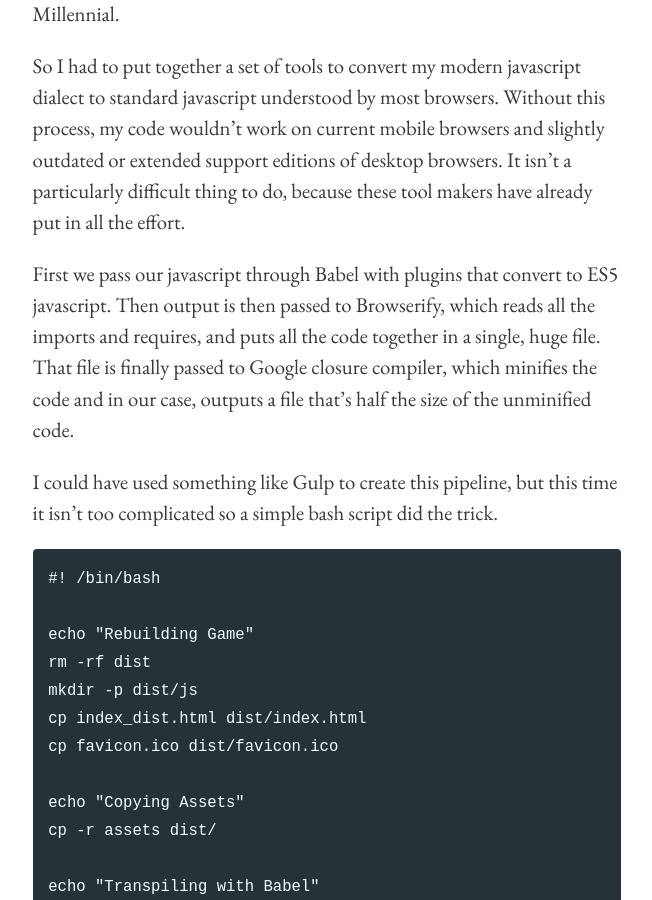
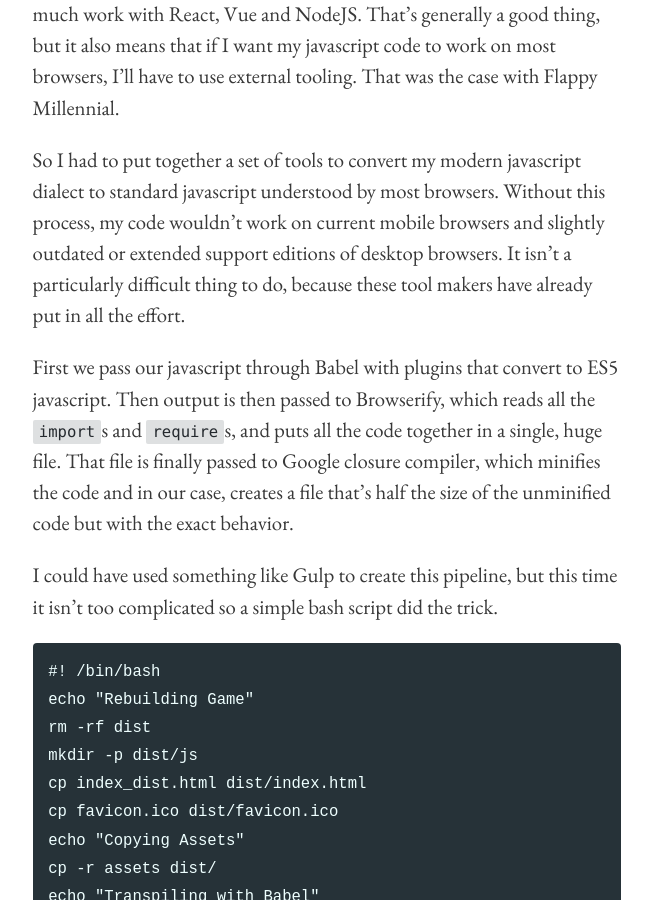
Before and after one commit to niravcodes/niravcodes.github.io, a Jekyll site: the page built from _posts/2020-06-09-flappy-millennial-an-html5-canvas-game.md, in a window 1280 px wide and 900 px high, scrolled down 6404 px. Shown: the whole window, without its empty margins (313-965 px from the left). Built offline with Jekyll 4.4.1, drawn with Linux system fonts in a browser that asks for light colours; Markdown is read by kramdown in place of the engine named in the settings; comment, search, counter and statistics services are not loaded; some of the changed text lies outside the part shown.

Commit message:
Update 2020-06-09-flappy-millennial-an-html5-canvas-game.md

```diff
--- a/_posts/2020-06-09-flappy-millennial-an-html5-canvas-game.md
+++ b/_posts/2020-06-09-flappy-millennial-an-html5-canvas-game.md
@@ -184,7 +184,7 @@
 
 ## How?
 
-The main game logic is in the `js/game.js` file. It begins by importing a bunch of classes and functions from the library, including `Character`, `Spritesheet`, `Collider`, and `StaticText`. These classes abstract the mechanism of animating on the canvas and checking for collisions among other things. These things are very helpful because the canvas API, while flexible, is very low level. For example, if you wanted to play an animation using the bare canvas API, you'd have to convert your GIF into a sequence of images and manually draw each image while also taking care of the timing and positioning. Things like that don't scale well as the game gets bigger. With my library, you can simply say `Character.runAnimation()` and the rest is taken care of for you.
+The main game logic is in the `js/game.js` file. It begins by importing a bunch of classes and functions from the library, including `Character`, `Spritesheet`, `Collider`, and `StaticText`. These classes abstract the mechanism of animating on the canvas and checking for collisions among other things. These things are very helpful because the canvas API, while flexible, is very low level. For example, if you wanted to play an animation using the bare canvas API, you'd have to convert your GIF into a sequence of images and manually draw each image while also taking care of the timing and positioning. Things like that don't scale well as the game gets bigger. With my library, you can simply say `Character.runAnimation()` and the rest is taken care of for you. The game is gradually implemented using these primitives and very simple javascript. A casual skim of the code in `js/game.js` on GitHub should be enough to get most implementation details.
 
 I made most of the art for the game myself, including our titular character Flappy Millennial. It was made using [Piskel](http://piskelapp.com/) which is a great pixel art animation software. It isn't as feature-rich as I'd like but works well right in the browser and I love it for that.
 
@@ -200,38 +200,30 @@
 
 So I had to put together a set of tools to convert my modern javascript dialect to standard javascript understood by most browsers. Without this process, my code wouldn't work on current mobile browsers and slightly outdated or extended support editions of desktop browsers. It isn't a particularly difficult thing to do, because these tool makers have already put in all the effort.
 
-First we pass our javascript through Babel with plugins that convert to ES5 javascript. Then output is then passed to Browserify, which reads all the imports and requires, and puts all the code together in a single, huge file. That file is finally passed to Google closure compiler, which minifies the code and in our case, outputs a file that's half the size of the unminified code.
+First we pass our javascript through Babel with plugins that convert to ES5 javascript. Then output is then passed to Browserify, which reads all the `import`s and `require`s, and puts all the code together in a single, huge file. That file is finally passed to Google closure compiler, which minifies the code and in our case, creates a file that's half the size of the unminified code but with the exact behavior.
 
 I could have used something like Gulp to create this pipeline, but this time it isn't too complicated so a simple bash script did the trick.
 
     #! /bin/bash
-
     echo "Rebuilding Game"
     rm -rf dist
     mkdir -p dist/js
     cp index_dist.html dist/index.html
     cp favicon.ico dist/favicon.ico
-
     echo "Copying Assets"
     cp -r assets dist/
-
     echo "Transpiling with Babel"
     npx babel js/library -d dist/js/library
     npx babel js/game.js -o dist/js/game.js
     npx babel js/LOGSCORE.js -o dist/js/LOGSCORE.js
-
     echo "Browserifying"
     npx browserify dist/js/game.js -o dist/js/game_browserify.js
-
     echo "Cleaning up"
     rm -rf dist/js/library
-
     echo "Minifying"
     npx google-closure-compiler --js=dist/js/game_browserify.js --js_output_file=dist/js/game.js --jscomp_off=checkVars
-
     rm dist/js/LOGSCORE.js
     # rm dist/js/game_browserify.js
-
     echo "Done! (ignore the warnings)"
 
 # Azure and Analytics
```
